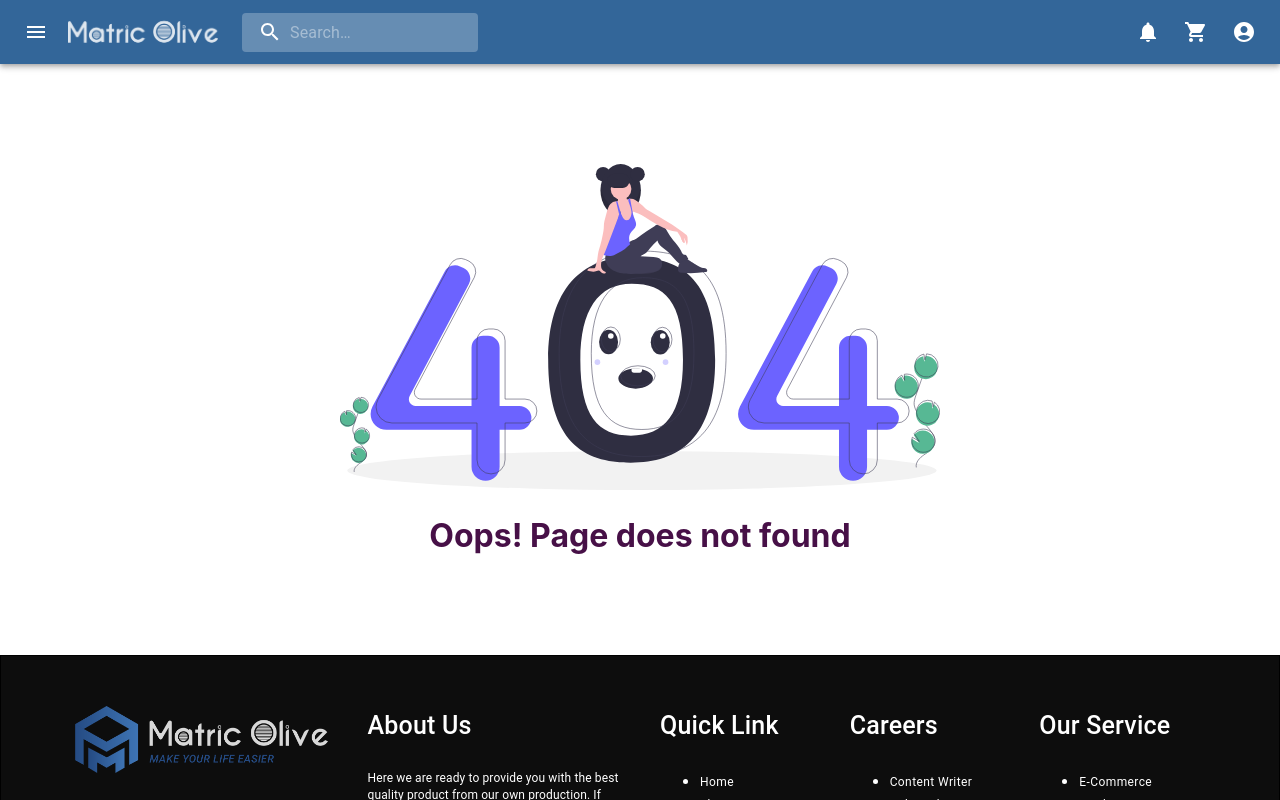
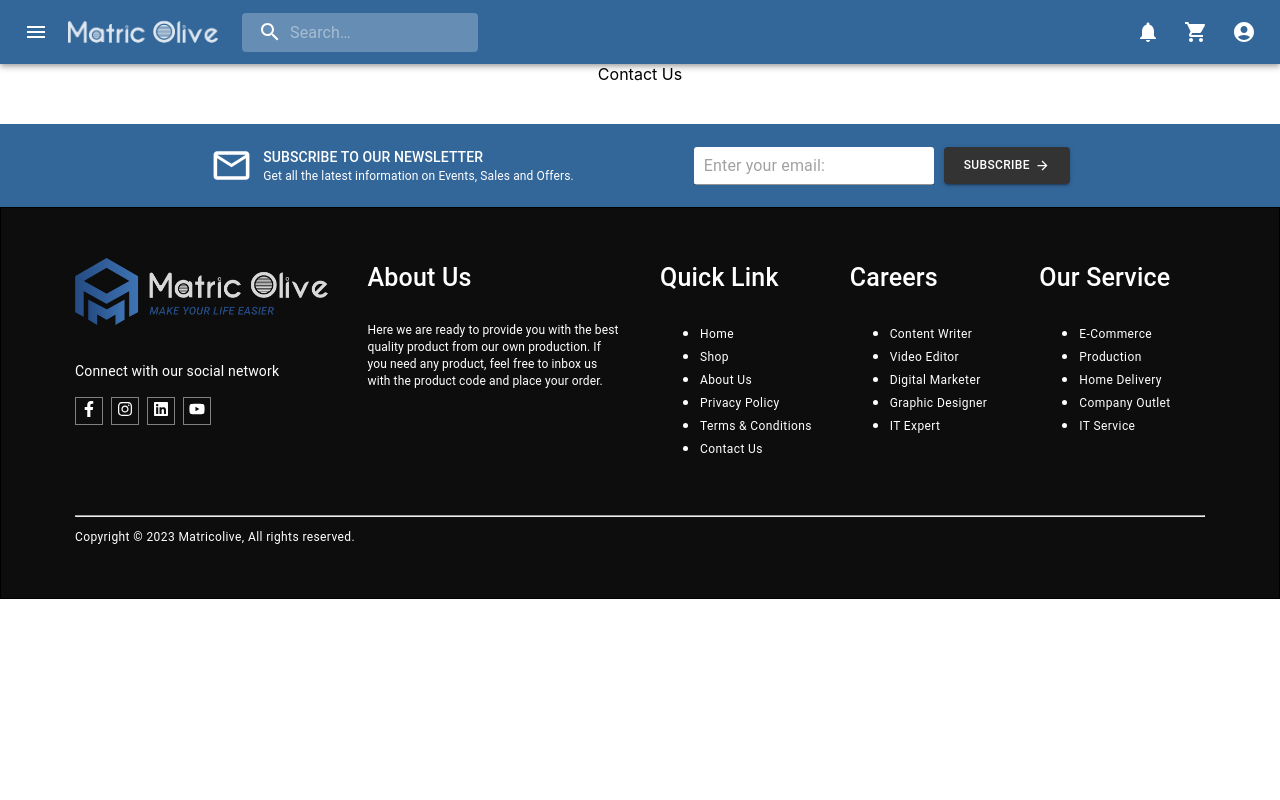
Before and after one commit to Rakibul-Hasan-max/Matricolive, a React (Create React App) app: page /contact in a window 1280 px wide. Shown: the top 800 px of the page. Built offline with nearby package versions, Linux system fonts and the light colour scheme.

Commit message:
router add

```diff
--- a/src/App.js
+++ b/src/App.js
@@ -1,32 +1,13 @@
-import { BrowserRouter, Route, Routes } from "react-router-dom";
+import { RouterProvider } from "react-router-dom";
 import ScrollToTop from "react-scroll-to-top";
 import "./App.css";
-import About from "./Pages/About/About";
-import Footer from "./Pages/Components/Shared/Footer/Footer";
-import Navigation from "./Pages/Components/Shared/Navigation/Navigation";
-import Dashboard from "./Pages/Dashboard/Dashboard";
-import Details from "./Pages/Details/Details";
-import Home from "./Pages/Home/Home";
-import NotFound from "./Pages/NotFound/NotFound";
-import Shop from "./Pages/Shop/Shop";
+import router from "./Routes/Routes";
 
 function App() {
   return (
     <div className="App">
-      <BrowserRouter>
-        <ScrollToTop smooth height="20" />
-        <Navigation />
-        <Routes>
-          <Route path="/" element={<Home />} />
-          <Route path="/home" element={<Home />} />
-          <Route path="/about" element={<About />} />
-          <Route path="/shop" element={<Shop />} />
-          <Route path="/details" element={<Details />} />
-          <Route path="/dashboard" element={<Dashboard />} />
-          <Route path="*" element={<NotFound />} />
-        </Routes>
-        <Footer />
-      </BrowserRouter>
+      <ScrollToTop smooth height="20" />
+      <RouterProvider router={router}></RouterProvider>
     </div>
   );
 }
--- /dev/null
+++ b/src/Layout/Main.js
@@ -0,0 +1,17 @@
+import { Outlet } from 'react-router-dom';
+import Footer from '../Pages/Components/Shared/Footer/Footer';
+import Navigation from '../Pages/Components/Shared/Navigation/Navigation';
+import Newsletter from '../Pages/Components/Shared/Newsletter/Newsletter';
+
+const Main = () => {
+    return (
+        <div>
+            <Navigation></Navigation>
+            <Outlet></Outlet>
+            <Newsletter></Newsletter>
+            <Footer></Footer>
+        </div>
+    );
+};
+
+export default Main;
--- a/src/Pages/Components/Shared/Footer/Footer.js
+++ b/src/Pages/Components/Shared/Footer/Footer.js
@@ -155,17 +155,23 @@ const Footer = () => {
                           <Typography variant="caption">About Us</Typography>
                         </li>
                       </NavLink>
+                      <NavLink to="/privacy-policy" style={{ textDecoration: "none", color: "#fff" }}>
                         <li>
                           <Typography variant="caption">Privacy Policy</Typography>
                         </li>
+                      </NavLink>
+                      <NavLink to="/terms-conditions" style={{ textDecoration: "none", color: "#fff" }}>
                         <li>
                           <Typography variant="caption">
-                          Terms & conditions
+                            Terms & Conditions
                           </Typography>
                         </li>
+                      </NavLink>
+                      <NavLink to="/contact" style={{ textDecoration: "none", color: "#fff" }}>
                         <li>
                           <Typography variant="caption">Contact Us</Typography>
                         </li>
+                      </NavLink>
                     </ul>
                   </Box>
                 </Grid>
--- /dev/null
+++ b/src/Pages/ContactUs/ContactUs.js
@@ -0,0 +1,10 @@
+
+const ContactUs = () => {
+    return (
+        <div>
+            Contact Us
+        </div>
+    );
+};
+
+export default ContactUs;
--- a/src/Pages/Home/Home.js
+++ b/src/Pages/Home/Home.js
@@ -1,7 +1,6 @@
 import AddBanner from "../Components/AddBanner/AddBanner";
 import BannerThree from "../Components/BannerThree/BannerThree";
 import Carousel from "../Components/Carousel/Carousel";
-import Newsletter from "../Components/Newsletter/Newsletter";
 import SectionFour from "../Components/SectionFour/SectionFour";
 import SectionOne from "../Components/SectionOne/SectionOne";
 import SectionThree from "../Components/SectionThree/SectionThree";
@@ -17,7 +16,6 @@ const Home = () => {
       <SectionThree />
       <BannerThree />
       <SectionFour />
-      <Newsletter />
     </div>
   );
 };
--- /dev/null
+++ b/src/Pages/PrivacyPolicy/PrivacyPolicy.js
@@ -0,0 +1,10 @@
+
+const PrivacyPolicy = () => {
+    return (
+        <div>
+            Privacy Policy page coming soon...
+        </div>
+    );
+};
+
+export default PrivacyPolicy;
--- /dev/null
+++ b/src/Pages/TermsConditions/TermsConditions.js
@@ -0,0 +1,10 @@
+
+const TermsConditions = () => {
+    return (
+        <div>
+            Terms & Conditions page coming soon...
+        </div>
+    );
+};
+
+export default TermsConditions;
--- /dev/null
+++ b/src/Routes/Routes.js
@@ -0,0 +1,67 @@
+import { createBrowserRouter } from "react-router-dom";
+import Main from "../Layout/Main";
+import About from "../Pages/About/About";
+import ContactUs from "../Pages/ContactUs/ContactUs";
+import Details from "../Pages/Details/Details";
+import Home from "../Pages/Home/Home";
+import Login from "../Pages/Login/Login";
+import NotFound from "../Pages/NotFound/NotFound";
+import PrivacyPolicy from "../Pages/PrivacyPolicy/PrivacyPolicy";
+import Register from "../Pages/Register/Register";
+import Shop from "../Pages/Shop/Shop";
+import TermsConditions from "../Pages/TermsConditions/TermsConditions";
+
+const router = createBrowserRouter([
+  {
+    path: "/",
+    element: <Main></Main>,
+    children: [
+      {
+        path: "/",
+        element: <Home></Home>
+      },
+      {
+        path: "/home",
+        element: <Home></Home>
+      },
+      {
+        path: "/about",
+        element: <About></About>
+      },
+      {
+        path: "/shop",
+        element: <Shop></Shop>
+      },
+      {
+        path: "/details",
+        element: <Details></Details>
+      },
+      {
+        path: "/privacy-policy",
+        element: <PrivacyPolicy></PrivacyPolicy>
+      },
+      {
+        path: "/terms-conditions",
+        element: <TermsConditions></TermsConditions>
+      },
+      {
+        path: "/contact",
+        element: <ContactUs></ContactUs>
+      },
+      {
+        path: '/login',
+        element: <Login></Login>
+      },
+      {
+        path: '/register',
+        element: <Register></Register>
+      },
+      {
+        path: '*',
+        element: <NotFound></NotFound>
+      },
+    ],
+  },
+]);
+
+export default router;
```
Also changed, not shown: src/Pages/Components/Shared/Newsletter/Newsletter.js (renamed from src/Pages/Components/Newsletter/Newsletter.js). Lines whose indentation alone changed are shown as unchanged.
